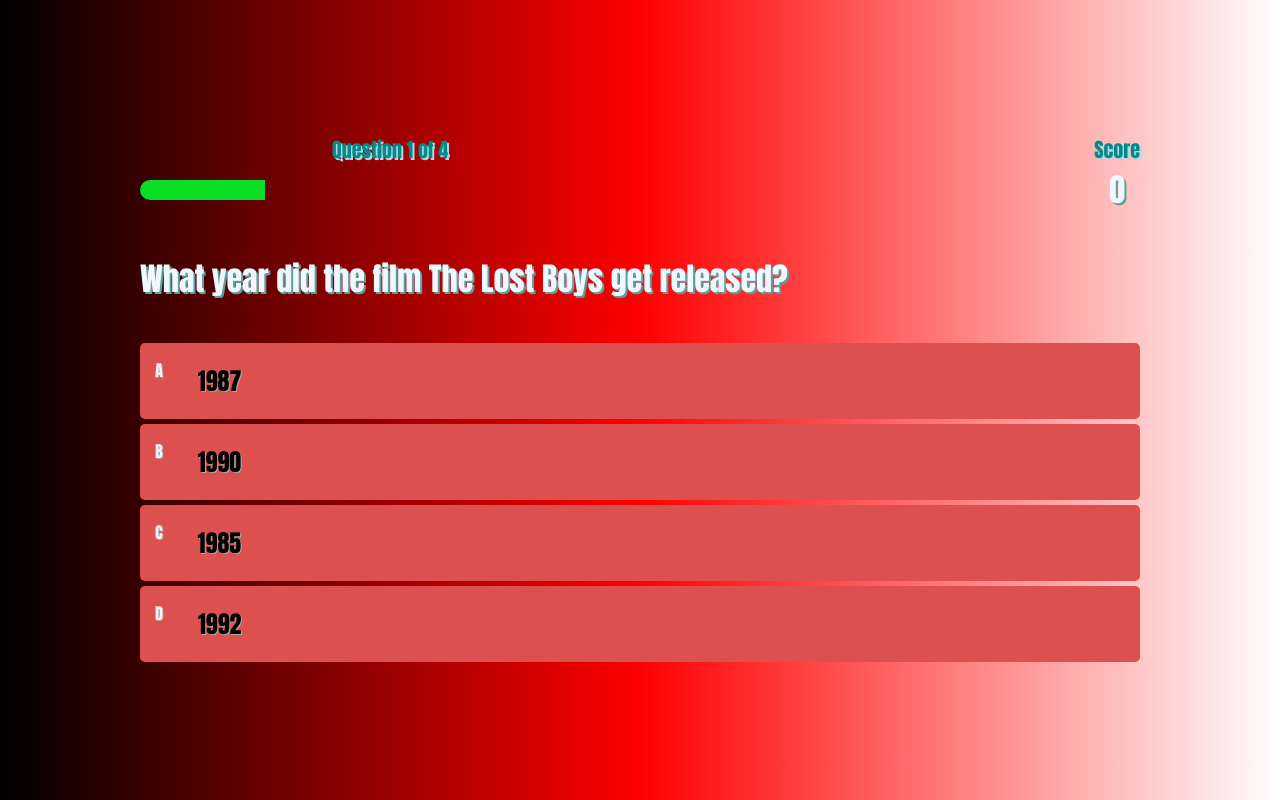
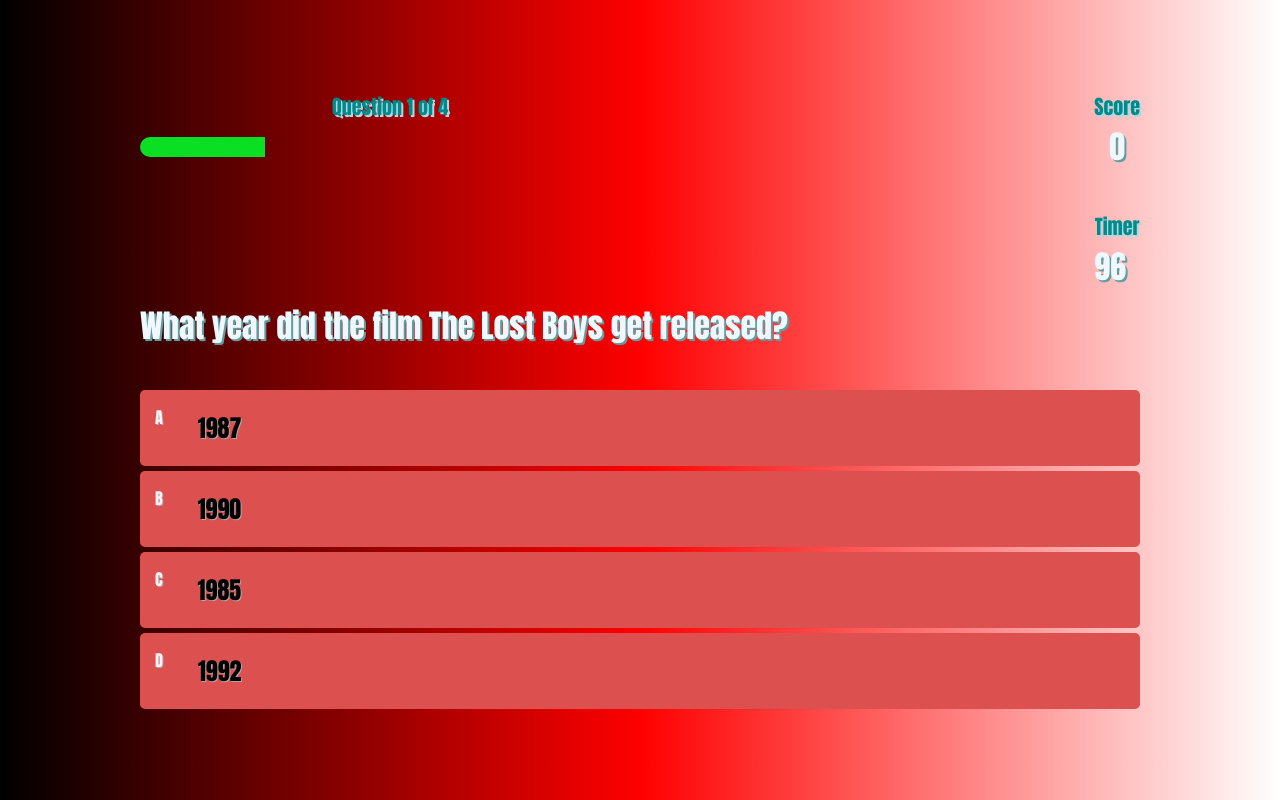
Before and after one commit to bebrucato/quiz-app, a plain HTML site: page game.html in a window 1280 px wide. Drawn offline with Linux system fonts and the light colour scheme.

Commit message:
added the timer

```diff
--- a/game.css
+++ b/game.css
@@ -44,11 +44,18 @@ body {
     justify-content: space-between;
 }
 
-.hud-prefix {
+.hud-prefix  {
     text-align:center ;
     font-size: 20px;
     color: darkcyan;
     text-shadow: 2px 2px lightblue;
+    margin-top: 5px;
+}
+
+.timer {
+    color: aliceblue;
+    margin-bottom: 10px;
+    text-shadow:2px 2px cadetblue;
 }
 
 .hud-main-text {
--- a/game.html
+++ b/game.html
@@ -27,6 +27,11 @@
                     <h1 class="hud-main-text" id="score">
                         0
                     </h1>
+                    <p class="hud-prefix">
+                        Timer
+                    </p>
+                    <h1 class="timer">
+                    </h1>
                 </div>
             </div>
             <h1 id="question">What is the answer to this question?</h1>
--- a/game.js
+++ b/game.js
@@ -4,6 +4,7 @@ var choices = Array.from(document.querySelectorAll(".choice-text"));
 var progressText = document.querySelector("#progressText");
 var scoreText = document.querySelector("#score");
 var progressBarFull = document.querySelector("#progressBarFull");
+var count = 100;
 
 //declarations/formulations
 let currentQuestion = {};
@@ -11,6 +12,17 @@ let acceptingAnswers = true;
 let score = 0;
 let questionCounter = 0;
 let availableQuestions = [];
+
+var interval = setInterval(function(){
+    document.querySelector('.timer').innerHTML=count;
+    count--;
+    if (count === 0){
+      clearInterval(interval);
+      document.querySelector('.timer').innerHTML='Done';
+      // or...
+      alert("You're out of time!");
+    }
+  }, 1000);
 
 let questions = [
     {
@@ -112,4 +124,7 @@ incrementScore= num => {
     scoreText.innerText = score
 }
 
+
+
+
 startGame ()
```
